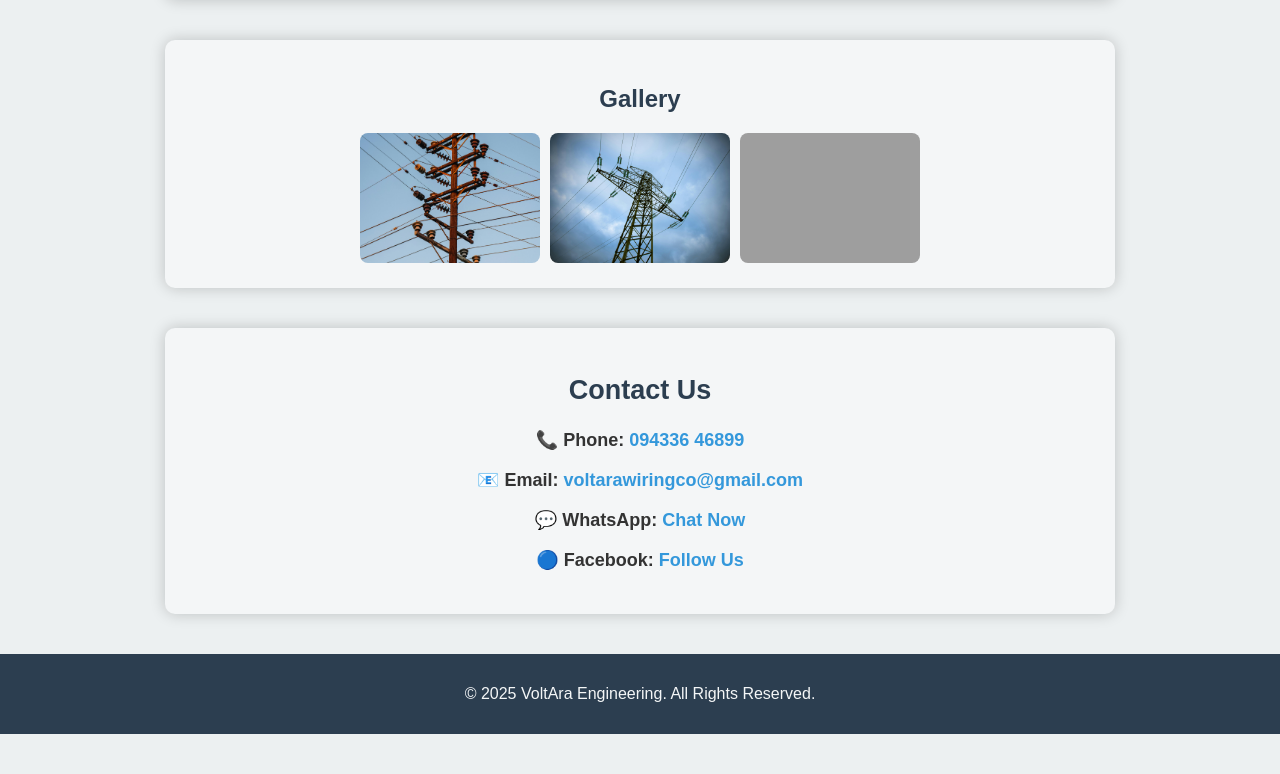
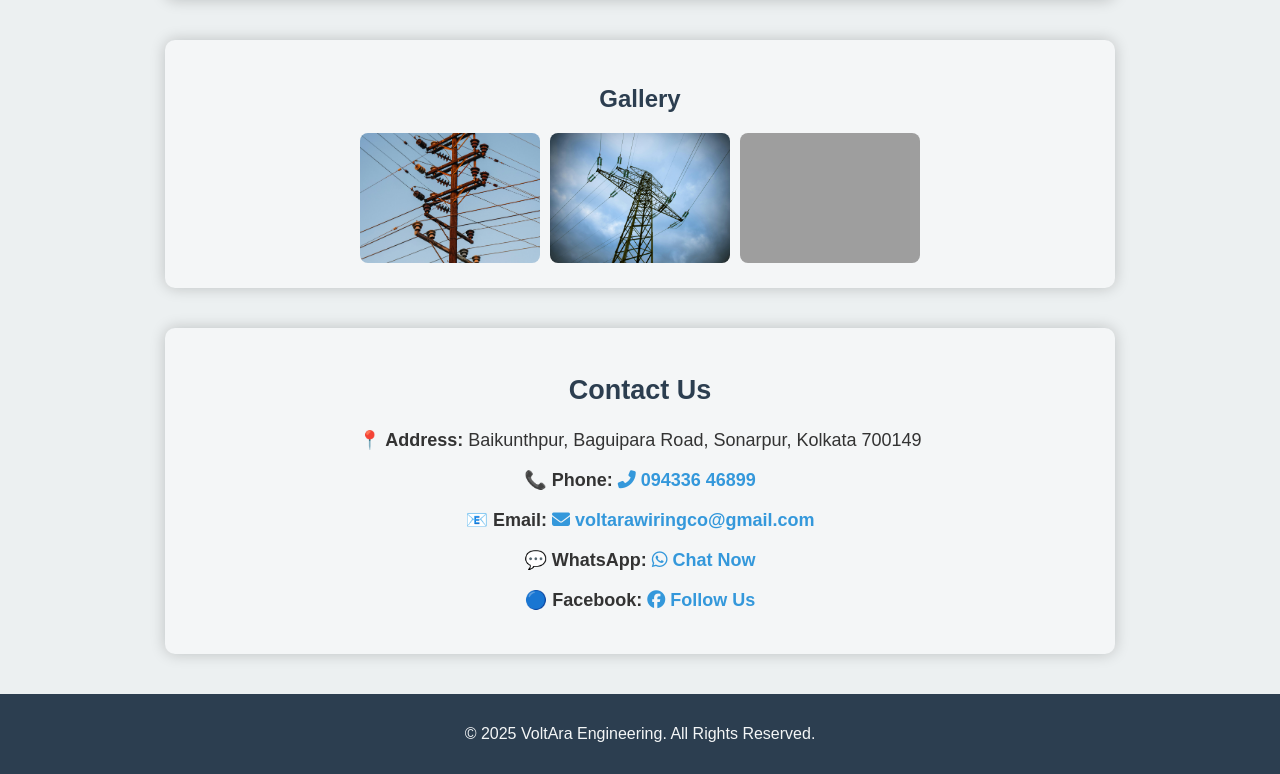
Before and after one commit to saptak32/voltaraengineering.github.io, a plain HTML site: page index.html in a window 1280 px wide. Shown: the part 1585-2359 px from the top of the page. Before the commit the page ends 2319 px from the top, so only its background shows below. Drawn offline with Linux system fonts and the light colour scheme; grey boxes are pictures that could not be loaded.

Commit message:
Update index.html

```diff
--- a/index.html
+++ b/index.html
@@ -249,11 +249,24 @@
     <!-- Contact -->
     <div id="contact" class="container contact">
         <h2>Contact Us</h2>
-        <p><strong>📞 Phone:</strong> <a href="tel:+919433646899">094336 46899</a></p>
-        <p><strong>📧 Email:</strong> <a href="mailto:voltarawiringco@gmail.com">voltarawiringco@gmail.com</a></p>
-         <p><strong>💬 WhatsApp:</strong> <a href="https://wa.me/919433646899">Chat Now</a></p>
-        <p><strong>🔵 Facebook:</strong> <a href="https://www.facebook.com/share/15yNN2R4ys/" target="_blank">Follow Us</a></p>
-    </div>
+        <p><strong>📍 Address:</strong> Baikunthpur, Baguipara Road, Sonarpur, Kolkata 700149</p>
+
+    <p><strong>📞 Phone:</strong>
+        <a href="tel:+919433646899"><i class="fas fa-phone-alt"></i> 094336 46899</a>
+    </p>
+
+    <p><strong>📧 Email:</strong>
+        <a href="mailto:voltarawiringco@gmail.com"><i class="fas fa-envelope"></i> voltarawiringco@gmail.com</a>
+    </p>
+
+    <p><strong>💬 WhatsApp:</strong>
+        <a href="https://wa.me/919433646899" target="_blank"><i class="fab fa-whatsapp"></i> Chat Now</a>
+    </p>
+
+    <p><strong>🔵 Facebook:</strong>
+        <a href="https://www.facebook.com/share/15yNN2R4ys/" target="_blank"><i class="fab fa-facebook"></i> Follow Us</a>
+    </p>
+</div>
 
     <!-- Footer -->
     <footer>
```
